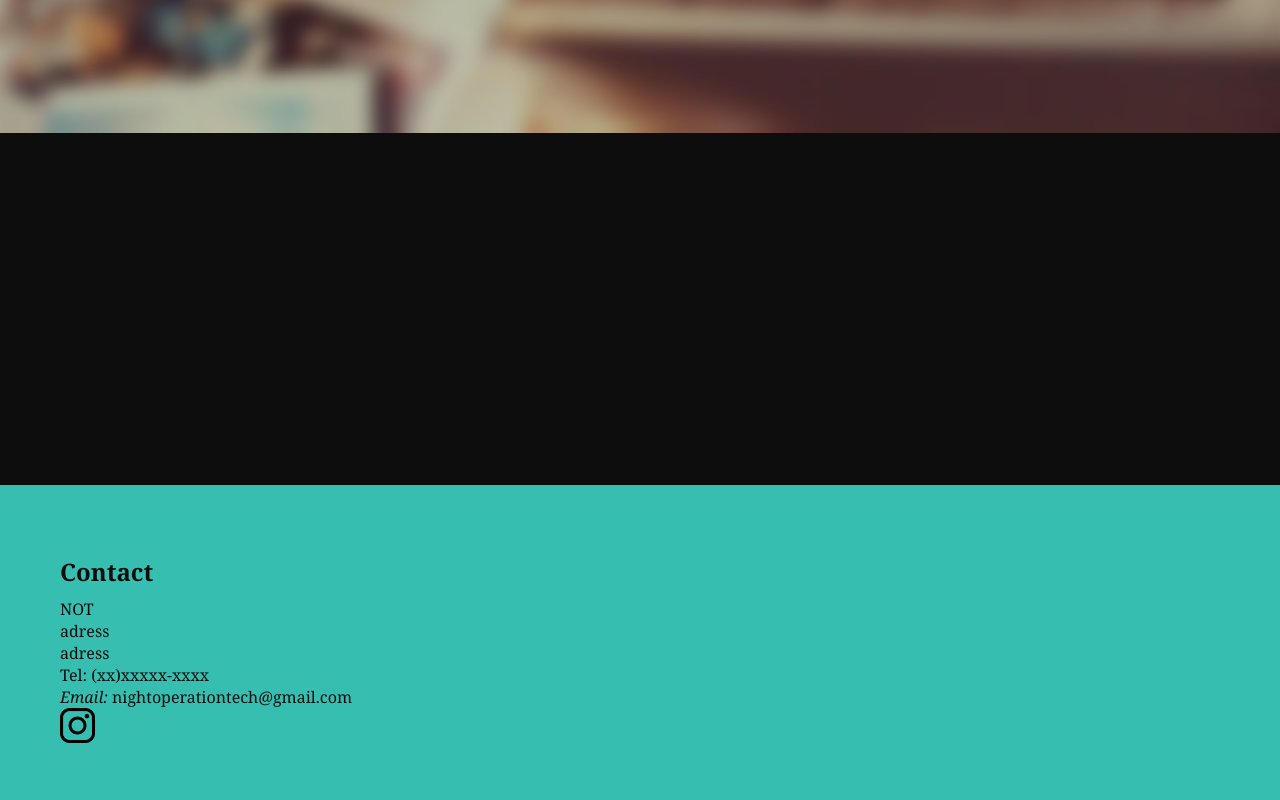
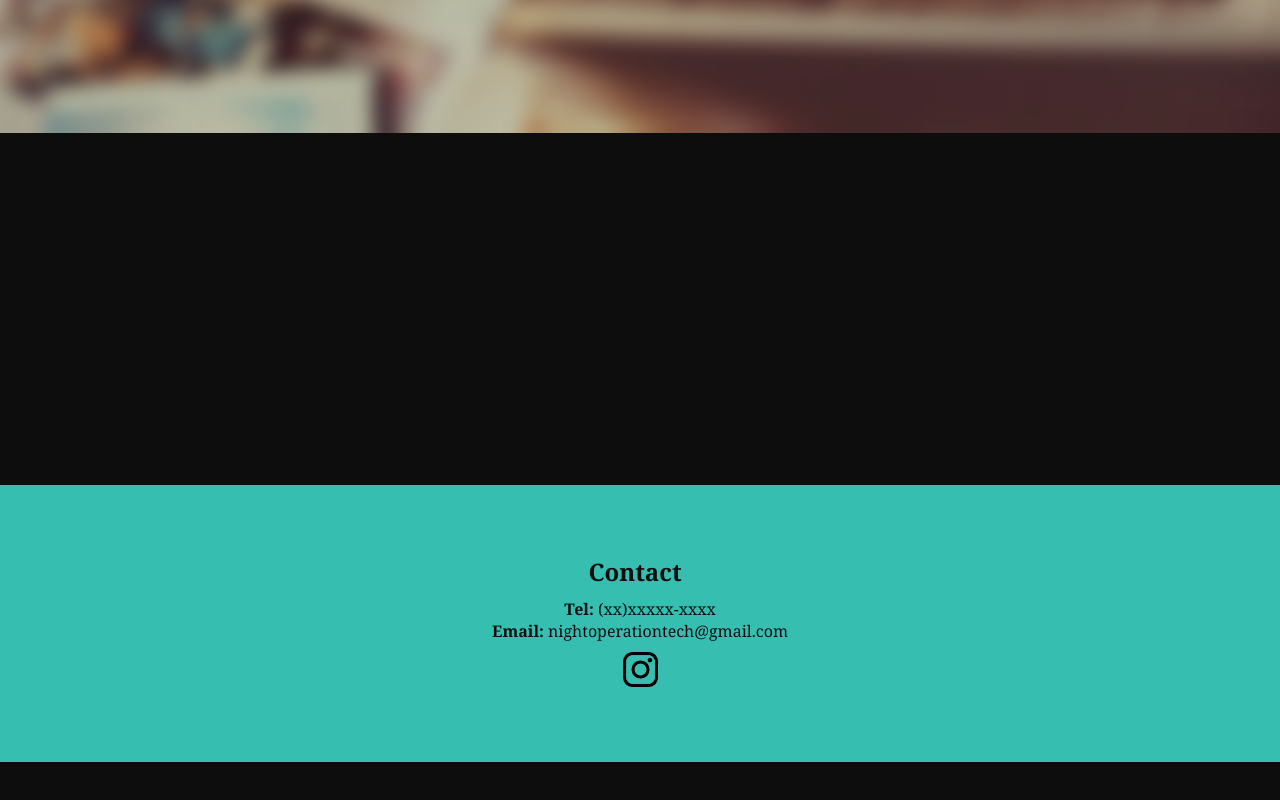
Before and after one commit to DevNOP/Site-NOT, a plain HTML site: page index.html in a window 1280 px wide. Shown: the part 667-1467 px from the top of the page. After the commit the page ends 1429 px from the top, so only its background shows below. Drawn offline with Linux system fonts and the light colour scheme; a web font is replaced by a local one.

Commit message:
Update 1.1.2
- Update text-align footer;
- Add margin to .instagram.

```diff
--- a/index.html
+++ b/index.html
@@ -81,14 +81,10 @@
         <h3>
             Contact
         </h3>
-        <p>NOT</p>
-        <p>adress</p>
-        <p>adress</p>
-
-        <p>Tel: (xx)xxxxx-xxxx</p>
-        <p><em>Email:</em> nightoperationtech@gmail.com</p>
+        <p><strong>Tel:</strong> (xx)xxxxx-xxxx</p>
+        <p><strong>Email:</strong> nightoperationtech@gmail.com</p>
         <a href="https://www.instagram.com/night_operation_tech/" target="_blank">
-            <img src="imagens/logotipo-do-instagram.png" alt="logotipo do instagram que ao clicar será direcionado para a página do Instagram da equipe." style="width: 35px; height: 35px;">
+            <img class="instagram" src="imagens/logotipo-do-instagram.png" alt="logotipo do instagram que ao clicar será direcionado para a página do Instagram da equipe." style="width: 35px; height: 35px;">
         </a>
     </footer>
 <!---------- FOOTER-FIM ---------->
--- a/style.css
+++ b/style.css
@@ -96,7 +96,6 @@ body{
     display: inline-block;
     background: var(--light);
     color: var(--black);
-    font-family: Georgia, 'Times New Roman', Times, serif;
     font-weight: 600;
     font-size: 20px;
     padding: 12px 36px;
@@ -119,6 +118,7 @@ footer {
     padding: 60px;
     color: var(--black);
     background-color: var(--light);
+    text-align: center;
 }
 
 footer > h3 {
@@ -126,8 +126,8 @@ footer > h3 {
     font-size: 1.5em;
 }
 
-footer > img {
-    margin-top: 5px;
+.instagram {
+    margin: 10px;
 }
 /* ------ FOOTER-FIM ------ */
 
```
